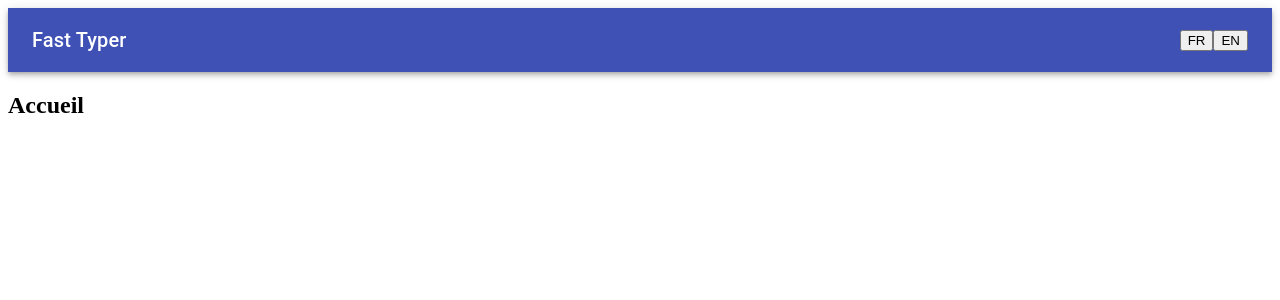
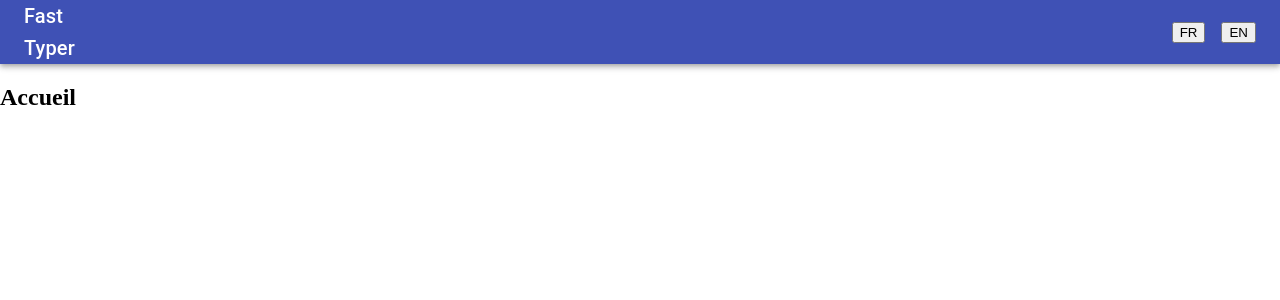
Before and after one commit to Crawblu/Fast-Typer-front, a React (Create React App) app in the folder fast-typer/: page / in a window 1280 px wide. Shown: the top 300 px of the page. Built offline with nearby package versions, Linux system fonts and the light colour scheme.

Commit message:
add css
css

```diff
--- /dev/null
+++ b/fast-typer/src/app.css
@@ -0,0 +1,3 @@
+body {
+    margin: 0px;
+}
--- a/fast-typer/src/app.jsx
+++ b/fast-typer/src/app.jsx
@@ -10,9 +10,12 @@ import { makeStyles } from '@material-ui/core/styles';
 import AppBar from '@material-ui/core/AppBar';
 import Toolbar from '@material-ui/core/Toolbar';
 import Typography from '@material-ui/core/Typography';
+import { Grid } from '@material-ui/core';
+// import { Grid } from '@material-ui/core';
 // import Home from './Home';
 // import Button from '@material-ui/core/Button';
 // import IconButton from '@material-ui/core/IconButton';
+import './app.css';
 
 const useStyles = makeStyles(() => ({
   root: {
@@ -36,8 +39,14 @@ export default function App() {
         <AppBar position="static">
           <Toolbar>
             <Typography variant="h6" className={classes.title}>Fast Typer</Typography>
-            <button type="button" onClick={() => changeLanguage('fr')}>FR</button>
-            <button type="button" onClick={() => changeLanguage('en')}>EN</button>
+            <Grid container xs={12} spacing={2} justify="flex-end">
+              <Grid item>
+                <button type="button" onClick={() => changeLanguage('fr')}>FR</button>
+              </Grid>
+              <Grid item>
+                <button type="button" onClick={() => changeLanguage('en')}>EN</button>
+              </Grid>
+            </Grid>
           </Toolbar>
         </AppBar>
       </div>
```
